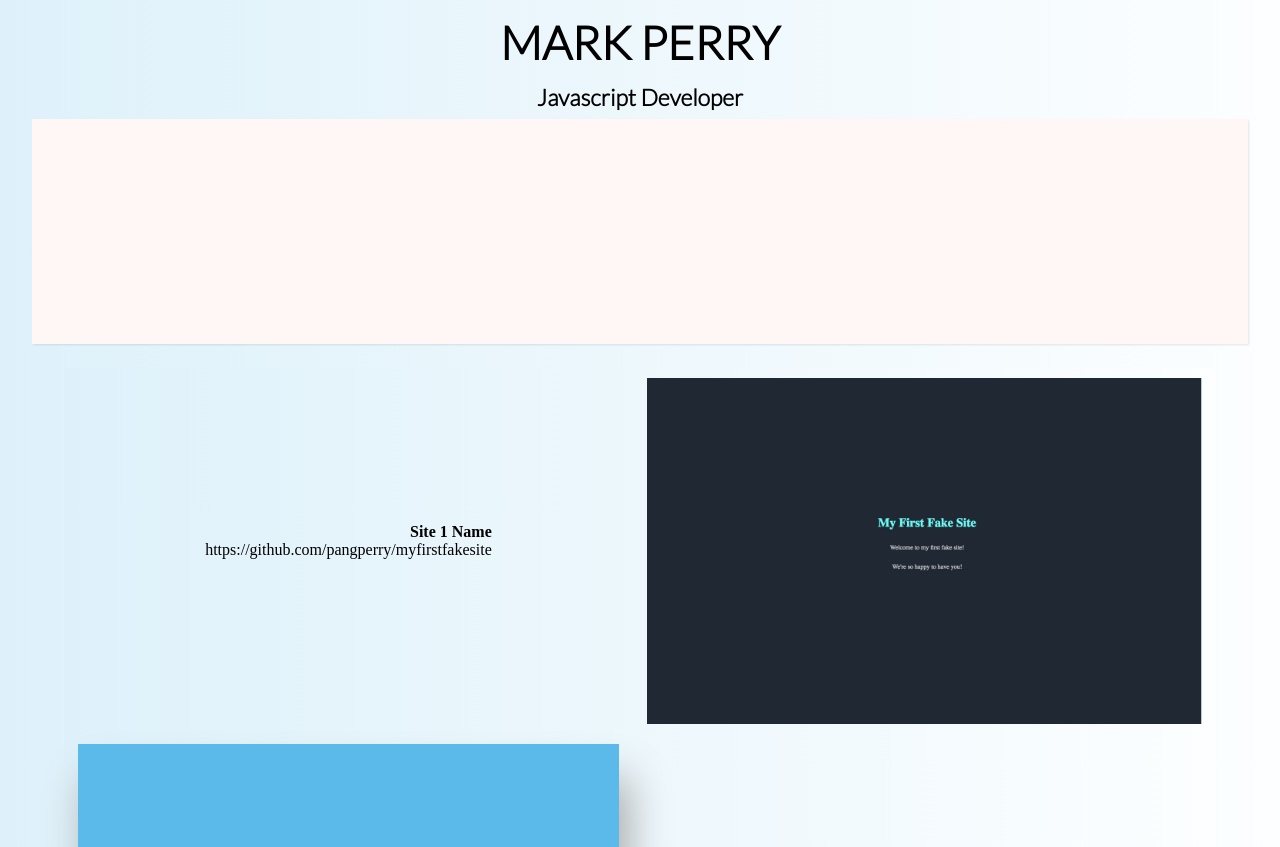
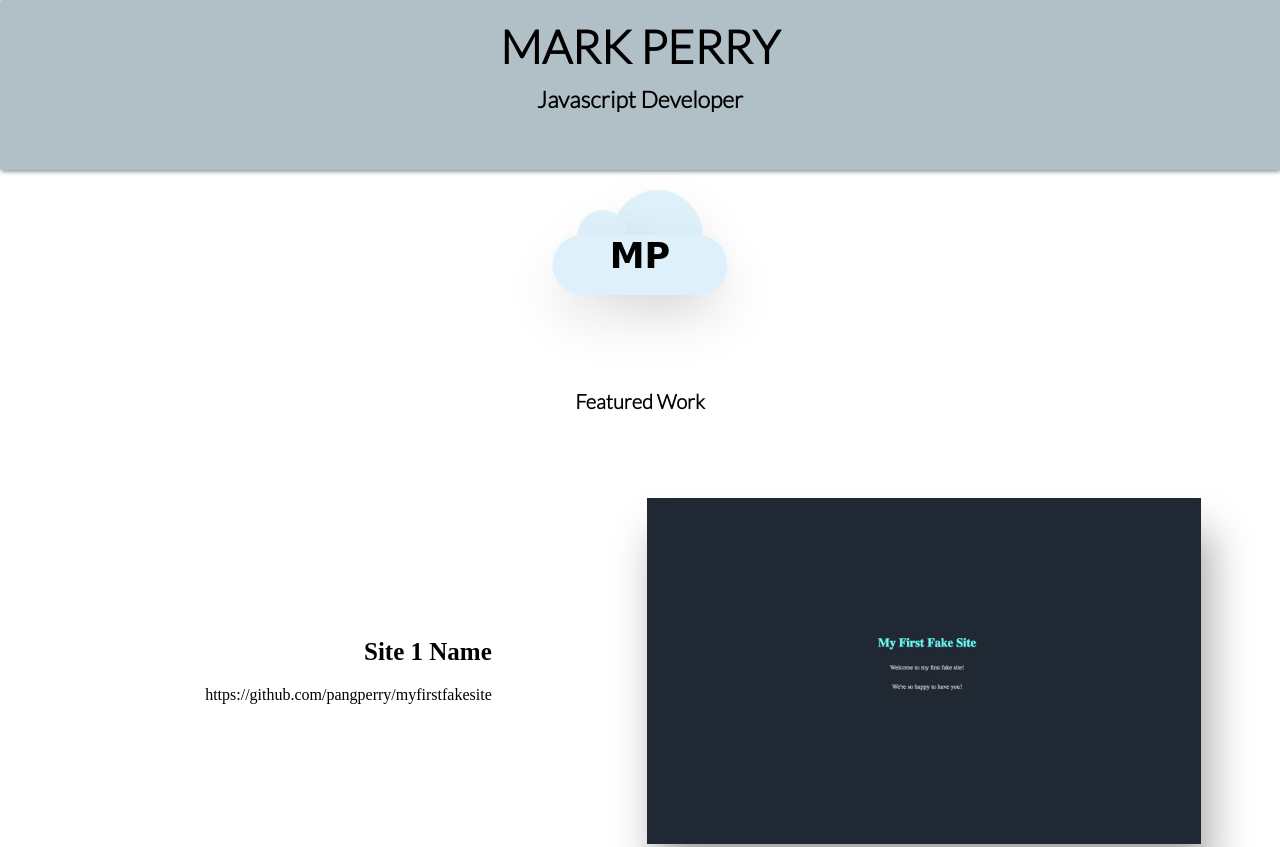
Before and after one commit to pangperry/portfolio_site, a website: page index.html in a window 1280 px wide. Shown: the top 847 px of the page. Drawn offline with Linux system fonts and the light colour scheme; a web font is replaced by a local one.

Commit message:
More pad layout adjustments

```diff
--- a/css/styles.css
+++ b/css/styles.css
@@ -4,17 +4,19 @@
 }
 
 body {
+  position: relative; /* just added */
   height: 100%;
-  min-width: 350px;
+  min-width: 400px;
   box-sizing: border-box;
   text-rendering: optimizeLegibility;
   -webkit-font-smoothing: antialiased;
   -moz-osx-font-smoothing: grayscale;
   font-kerning: auto;
   --sky-color:rgb(222, 241, 250);
-  background-color: var(--sky-color);
+  background: #fff;
   color: black;
   overscroll-behavior: contain;
+  z-index: 1;
 }
 
 *,
@@ -24,18 +26,20 @@ body {
 }
 
 header {
-  width: 85%;
+  width: 75%;
+  min-width: 380px;
+  max-width: 450px;
   background: #CCC314;
   position: sticky;
   top: 0;
   -webkit-box-shadow: 2px 1px 1px rgb(180, 200, 210);
   -moz-box-shadow:  2px 1px 1px rgb(180, 200, 210);
-  box-shadow: 2px 1px 1px   rgb(180, 200, 210);
-
+  box-shadow: 2px 1px 1px  rgb(180, 200, 210);
   margin: 55px auto 200px auto;
   border-radius: 2px;
   padding: 20px;
   text-align: center;
+  z-index: 8;
 }
 
 header h1 {
@@ -53,6 +57,7 @@ header h3, main h2 {
   line-height: 23px;
   margin: 0 0 10px 0;
 }
+
 header h3 {
   margin-top: 15px;
   font-size: 23px;
@@ -75,10 +80,6 @@ aside {
   margin-bottom: 40px;
 }
 
-#cube, .pics, .d {
-  display: none;
-}
-
 .pic {
   width: 50px;
   height: 50px;
@@ -95,6 +96,10 @@ aside {
   grid-column: 9 / span 2;
 }
 
+main {
+  background: #fff;
+  z-index: 3;
+}
 main h2 {
   margin-bottom: 20px;
 }
@@ -102,11 +107,19 @@ main h2 {
 main, .works, .site {
   width: 100%;
 }
-.works h2 {
-  margin-bottom: 25px;
+
+.works {
+  z-index: 3;
+  background: #fff;
 }
+
+.works h4 {
+  margin: 35px 0 20px 0;
+  font-size: 25px;
+}
+
 .works p {
-  margin-bottom: 20px;
+  margin-bottom: 35px;
 }
 
 img {
@@ -114,7 +127,11 @@ img {
   height: auto;
   margin: 0;
   margin-bottom: -4px;
+  -webkit-box-shadow: 2px 1px 1px rgb(100, 100, 100);
+  -moz-box-shadow:  2px 1px 1px rgb(100, 100, 100);
+  box-shadow: 4px 4px 10px   rgb(100, 100, 100);
 }
+
 
 /* clouds inspired by Mark Bowley https://codepen.io/Mark_Bowley/pen/xEbuI?editors=1100 */
 
@@ -131,12 +148,15 @@ img {
 	position: fixed;
 	right: 0;
 	top: 0;
-	z-index: 1;
+  z-index: 2;
+  background: var(--sky-color);
 }
+
 h1, h3{
   text-align: center;
 }
-/* KEYFRAMES */
+
+/* cloud KEYFRAMES */
 
 @-webkit-keyframes animateCloud {
     0% {
@@ -175,6 +195,7 @@ h1, h3{
 	-moz-transform: scale(0.5);
 	transform: scale(0.5);
 }
+
 .c2 {
 	-webkit-animation: animateCloud 7s linear infinite;
 	-moz-animation: animateCloud 7s linear infinite;
@@ -183,6 +204,7 @@ h1, h3{
 	-moz-transform: scale(0.4);
 	transform: scale(0.4);
 }
+
 .c3 {
 	-webkit-animation: animateCloud 15s linear infinite;
 	-moz-animation: animateCloud 15s linear infinite;
@@ -195,13 +217,14 @@ h1, h3{
 
 
 .cloud {
-	background: #fff;
-	background: -moz-linear-gradient(top,  #fff 5%, #f1f1f1 100%);
-	background: -webkit-gradient(linear, left top, left bottom, color-stop(5%,#fff), color-stop(100%,#f1f1f1));
-	background: -webkit-linear-gradient(top,  #fff 5%,#f1f1f1 100%);
-	background: -o-linear-gradient(top,  #fff 5%,#f1f1f1 100%);
-	background: -ms-linear-gradient(top,  #fff 5%,#f1f1f1 100%);
-	background: linear-gradient(top,  #fff 5%,#f1f1f1 100%);
+	/* background: #fff; */
+  /* background: -moz-linear-gradient(top,  #fff 10%, #f1f1f1 100%); */
+	/* background: -webkit-gradient(linear, left top, left bottom, color-stop(0%,#fff), color-stop(100%,#f1f1f1));*/
+	background: -webkit-linear-gradient(top,  #fff 0%,#f1f1f1 100%);
+	background: -o-linear-gradient(top,  #fff 0%,#f1f1f1 100%);
+	background: -ms-linear-gradient(top,  #fff 0%,#f1f1f1 100%);
+  background: linear-gradient(top,  #fff 0%,#f1f1f1 100%);
+
 	-webkit-border-radius: 100px;
 	-moz-border-radius: 100px;
 	border-radius: 100px;
@@ -210,7 +233,7 @@ h1, h3{
 	box-shadow:  4px 48px 108px rgba(0, 0, 0, 0.1);
 	height: 120px;
 	position: relative;
-	width: 350px;
+  width: 350px;
 }
 
 .cloud:after, .cloud:before {
@@ -224,7 +247,6 @@ h1, h3{
 	-webkit-border-radius: 100px;
 	-moz-border-radius: 100px;
 	border-radius: 100px;
-
 	height: 100px;
 	left: 50px;
 	top: -50px;
@@ -235,7 +257,6 @@ h1, h3{
 	-webkit-border-radius: 200px;
 	-moz-border-radius: 200px;
 	border-radius: 200px;
-
 	width: 180px;
 	height: 180px;
 	right: 50px;
@@ -245,36 +266,53 @@ h1, h3{
 /* media queries */
 
 @media screen and (min-width: 700px) {
-  #clouds-wrap {
-    display: none;
+  body, header, #clouds-wrap {
+    background: rgba(20, 20,20, 0);
   }
-
   header {
+    max-width: 100%;
     display: grid;
     width: 100%;
-    height: 150px;
-    margin: 0 0 25px;
+    height: 170px;
+    margin: 0 0 35px 0;
     box-shadow: none;
-    z-index: 2;
+    z-index: 5;
+    background: rgb(177,192, 199);
+    /* box-shadow:  1px 1px 25px rgba(109,118, 122); */
+    box-shadow:  1px 1px 5px rgba(109,118, 122);
+    /* box-shadow:  1px 1px 5px rgb(50,50,50); */
   }
 
   header h1 {
     font-weight: 600;
   }
 
-  #cube {
-    display: inherit;
-    text-align: center;
-    height: 225px;
-    width: 98%;
-    /* box-shadow:  4px 48px 108px rgba(0, 0, 0, 0.1); */
-    box-shadow: 1px 1px 2px rgba(0, 0, 0, 0.1);
-    background: rgb(255,246,246);
-    z-index: 2;
+  header h3 {
+    margin: 5px 0 35px 0;
   }
 
-  body, header, main, .works {
-    background: linear-gradient(90deg, var(--sky-color),rgb(252, 254,255));
+  #clouds-wrap {
+    position: fixed;
+    top: 155px;
+    height: 200px;
+    display: block;
+    margin: 0 auto;
+    width: 90%;
+    z-index: 5;
+  }
+
+  .c1, .c2, .c3 {
+    animation: none;
+  }
+
+  .c1, .c2 {
+    display: none;
+  }
+
+  .cloud, .cloud:after, .cloud:before {
+    background: var(--sky-color);
+    box-shadow:  4px 48px 108px rgba(0, 0, 0, 0.1);
+    margin: 0 auto;
   }
 
   main {
@@ -289,7 +327,7 @@ h1, h3{
     display: block;
   }
 
- .works {
+  .works {
     margin-top: 60px;
     height: 100%;
     width: 90%;
@@ -298,19 +336,14 @@ h1, h3{
       "site2 name2"
       "name3 site3";
   }
-  /* .works h4 {
-    box-shadow: 1px 1px 1px  rgb(180, 200, 210);
-  } */
+
+  .site img {
+    box-shadow: 9px 34px 39px rgb(170, 170, 170);
+  }
 
   .site img {
     width: 95%;
     height: 95%;
-    /* -webkit-box-shadow: 2px 0 0 rgb(200, 220, 230); */
-    /* -moz-box-shadow:  2px 0 0 rgb(200, 220, 230); */
-    box-shadow: 1px 0 0  rgb(180, 200, 210);
-  }
-  .site2 img {
-    box-shadow: 9px 34px 39px rgb(170, 170, 170);
   }
 
   .site1 {
@@ -318,7 +351,6 @@ h1, h3{
   }
 
   .site2 {
-    z-index: 3;
     grid-area: site2;
   }
 
@@ -335,6 +367,7 @@ h1, h3{
     grid-area: name2;
     text-align: left;
   }
+
   .description3 {
     grid-area: name3;
     text-align: right;
--- a/index.html
+++ b/index.html
@@ -16,7 +16,6 @@
     <header>
       <h1>Mark Perry</h1>
       <h3>Javascript Developer</h3>
-      <div id="cube"></div>
     </header>
     <div id="clouds-wrap">
         <div class="c1">
@@ -46,7 +45,7 @@
       </aside>
       <h2>Featured Work</h2>
       <div class='works'>
-        <a href="#" class="site site1"><img src="./images/fake_site1.jpg" alt="a fake site"></a>
+        <a href="./fake_sites/site1.html" class="site site1"><img src="./images/fake_site1.jpg" alt="a fake site"></a>
         <div class='d description1'>
           <h4>Site 1 Name</h4>
           <p>https://github.com/pangperry/myfirstfakesite</p>
```
